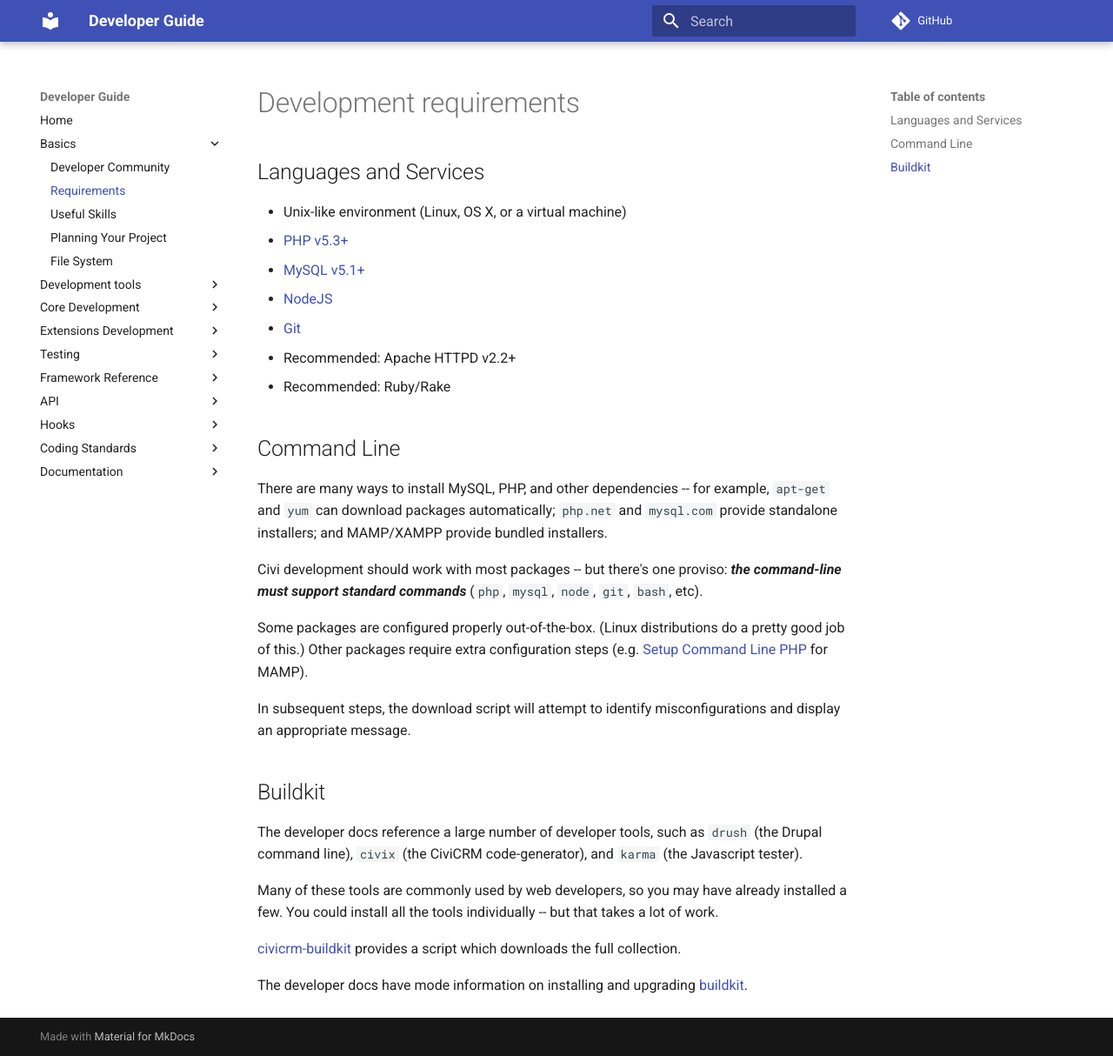
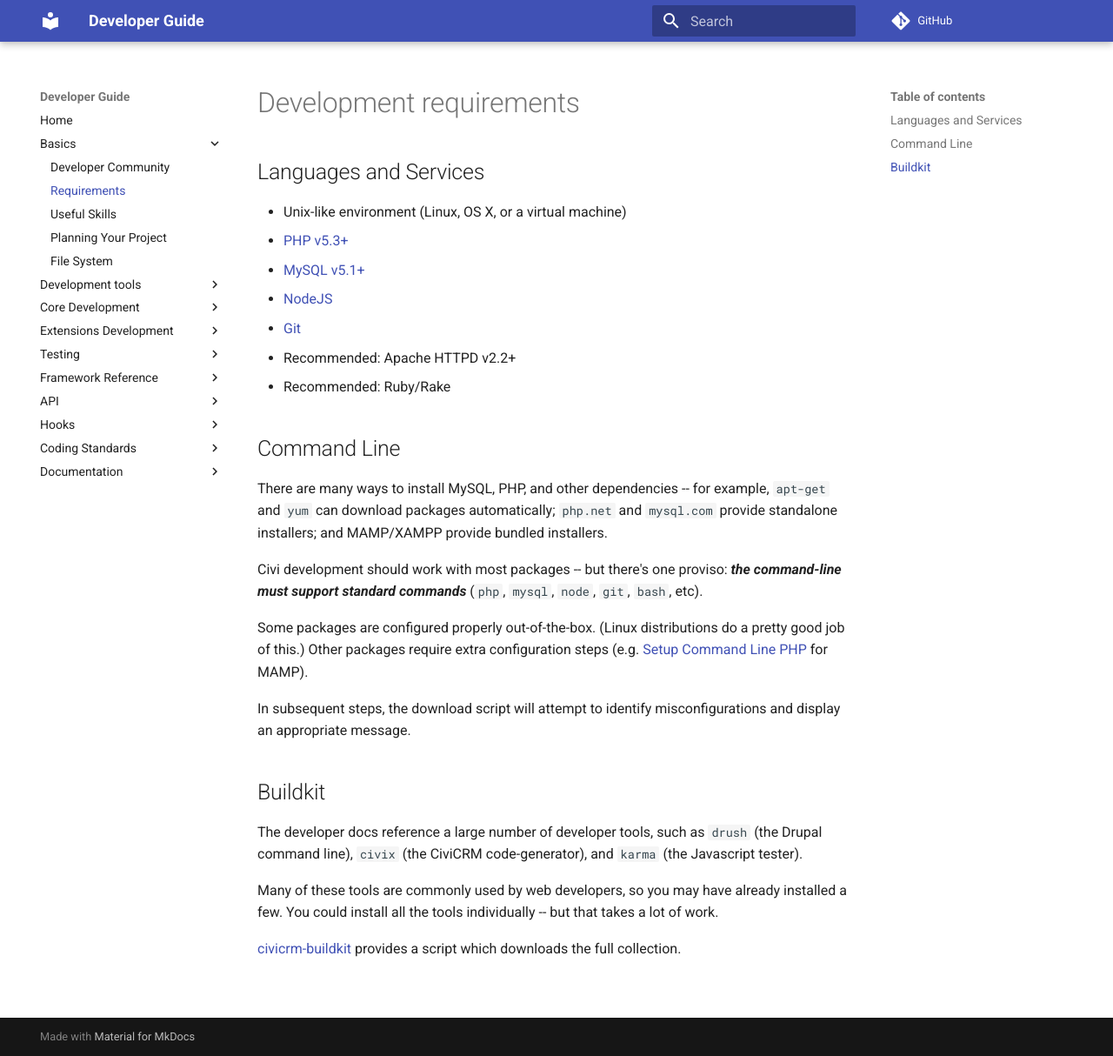
Before and after one commit to civicrm/civicrm-dev-docs, an MkDocs documentation site: the page built from docs/basics/requirements.md, in a window 1280 px wide and 1214 px high. Shown: the whole window at 87% size. Built offline with MkDocs 1.6.1 and Material for MkDocs 9.7.7, drawn with Linux system fonts in a browser that asks for light colours; comment, search, counter and statistics services are not loaded; old or Windows-style settings are respelled for this version of MkDocs.

Commit message:
Reference local buildkit page instead of remote

```diff
--- a/docs/basics/requirements.md
+++ b/docs/basics/requirements.md
@@ -40,7 +40,4 @@
 already installed a few.  You could install all the tools individually --
 but that takes a lot of work.
 
-[civicrm-buildkit](https://github.com/civicrm/civicrm-buildkit) provides
-a script which downloads the full collection.
-
-The developer docs have mode information on installing and upgrading [buildkit](https://docs.civicrm.org/dev/en/stable/tools/buildkit/).
+[civicrm-buildkit](/tools/buildkit.md) provides a script which downloads the full collection.
```
